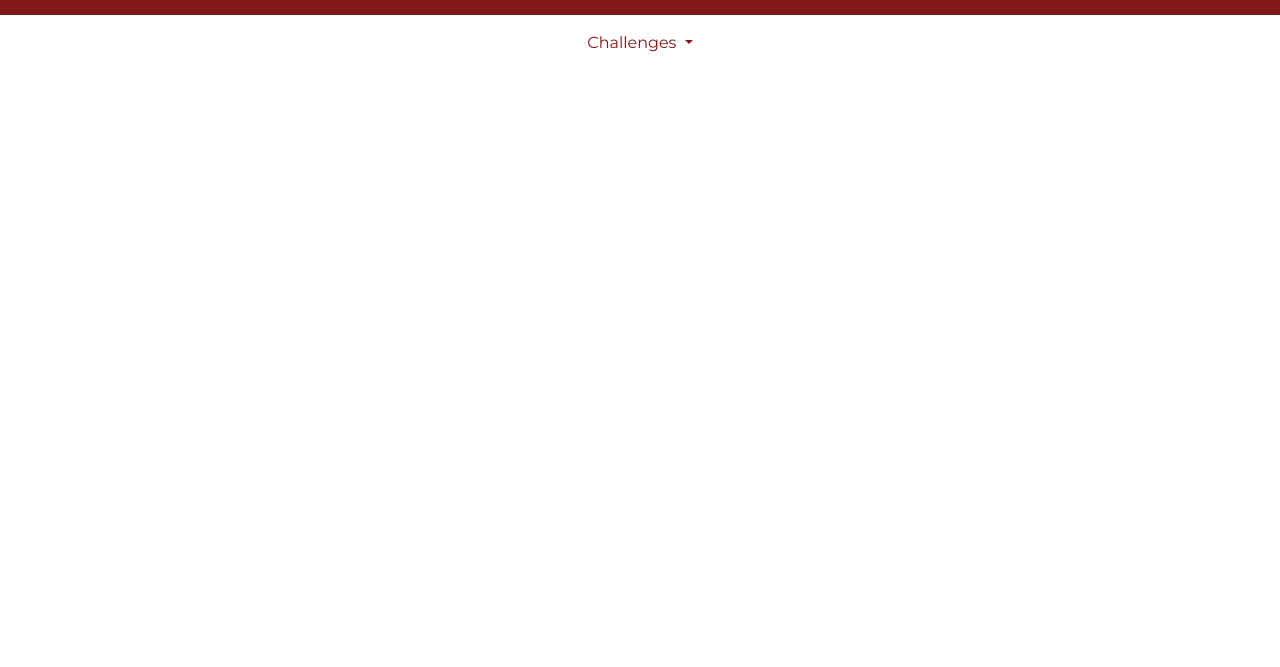
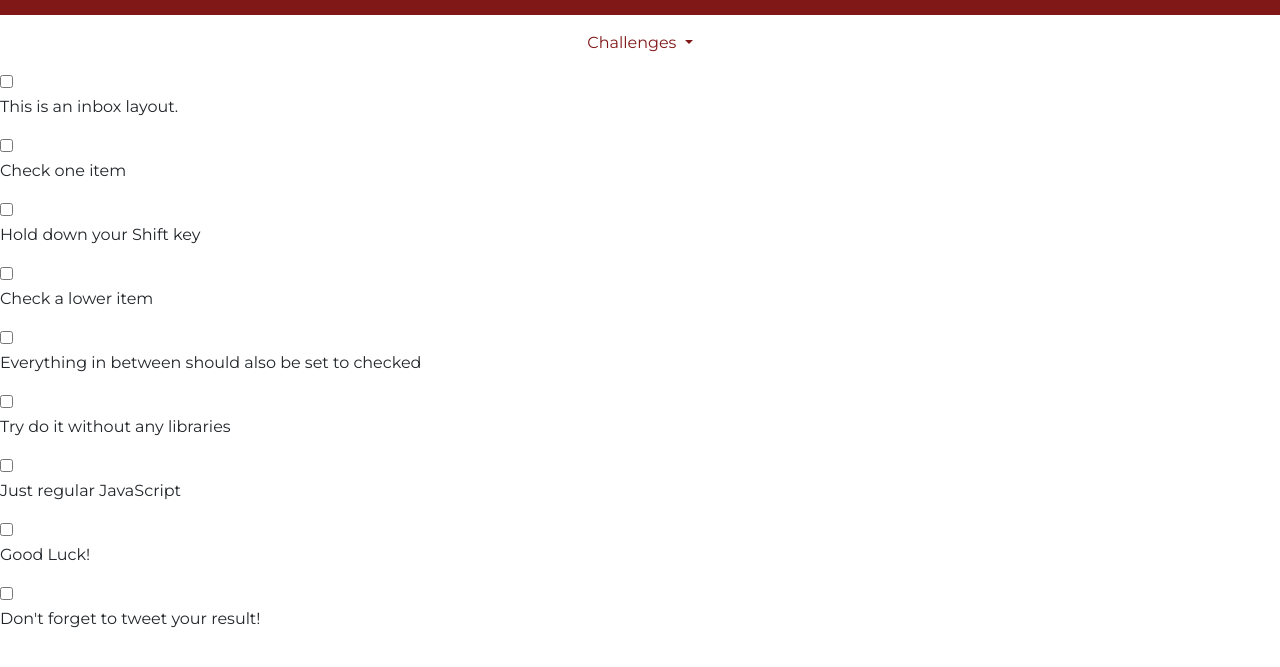
Before and after one commit to LoftusN13/js-challenges2, a plain HTML site: page index.html in a window 1280 px wide. Shown: the part 53-720 px from the top of the page. Drawn offline with nearby package versions, Linux system fonts and the light colour scheme.

Commit message:
Add checkbox inputs and content on index.html

```diff
--- a/index.html
+++ b/index.html
@@ -42,6 +42,45 @@
         </nav>
     </header>
 
+    <div class="inbox">
+        <div class="item">
+            <input type="checkbox">
+            <p>This is an inbox layout.</p>
+        </div>
+        <div class="item">
+            <input type="checkbox">
+            <p>Check one item</p>
+        </div>
+        <div class="item">
+            <input type="checkbox">
+            <p>Hold down your Shift key</p>
+        </div>
+        <div class="item">
+            <input type="checkbox">
+            <p>Check a lower item</p>
+        </div>
+        <div class="item">
+            <input type="checkbox">
+            <p>Everything in between should also be set to checked</p>
+        </div>
+        <div class="item">
+            <input type="checkbox">
+            <p>Try do it without any libraries</p>
+        </div>
+        <div class="item">
+            <input type="checkbox">
+            <p>Just regular JavaScript</p>
+        </div>
+        <div class="item">
+            <input type="checkbox">
+            <p>Good Luck!</p>
+        </div>
+        <div class="item">
+            <input type="checkbox">
+            <p>Don't forget to tweet your result!</p>
+        </div>
+      </div>
+
     <script src="assets/js/scripts.js"></script>
     <script src="https://code.jquery.com/jquery-3.5.1.slim.min.js" integrity="sha384-DfXdz2htPH0lsSSs5nCTpuj/zy4C+OGpamoFVy38MVBnE+IbbVYUew+OrCXaRkfj" crossorigin="anonymous" defer></script>
     <script src="https://cdn.jsdelivr.net/npm/bootstrap@4.5.3/dist/js/bootstrap.bundle.min.js" integrity="sha384-ho+j7jyWK8fNQe+A12Hb8AhRq26LrZ/JpcUGGOn+Y7RsweNrtN/tE3MoK7ZeZDyx" crossorigin="anonymous" defer></script>
```
